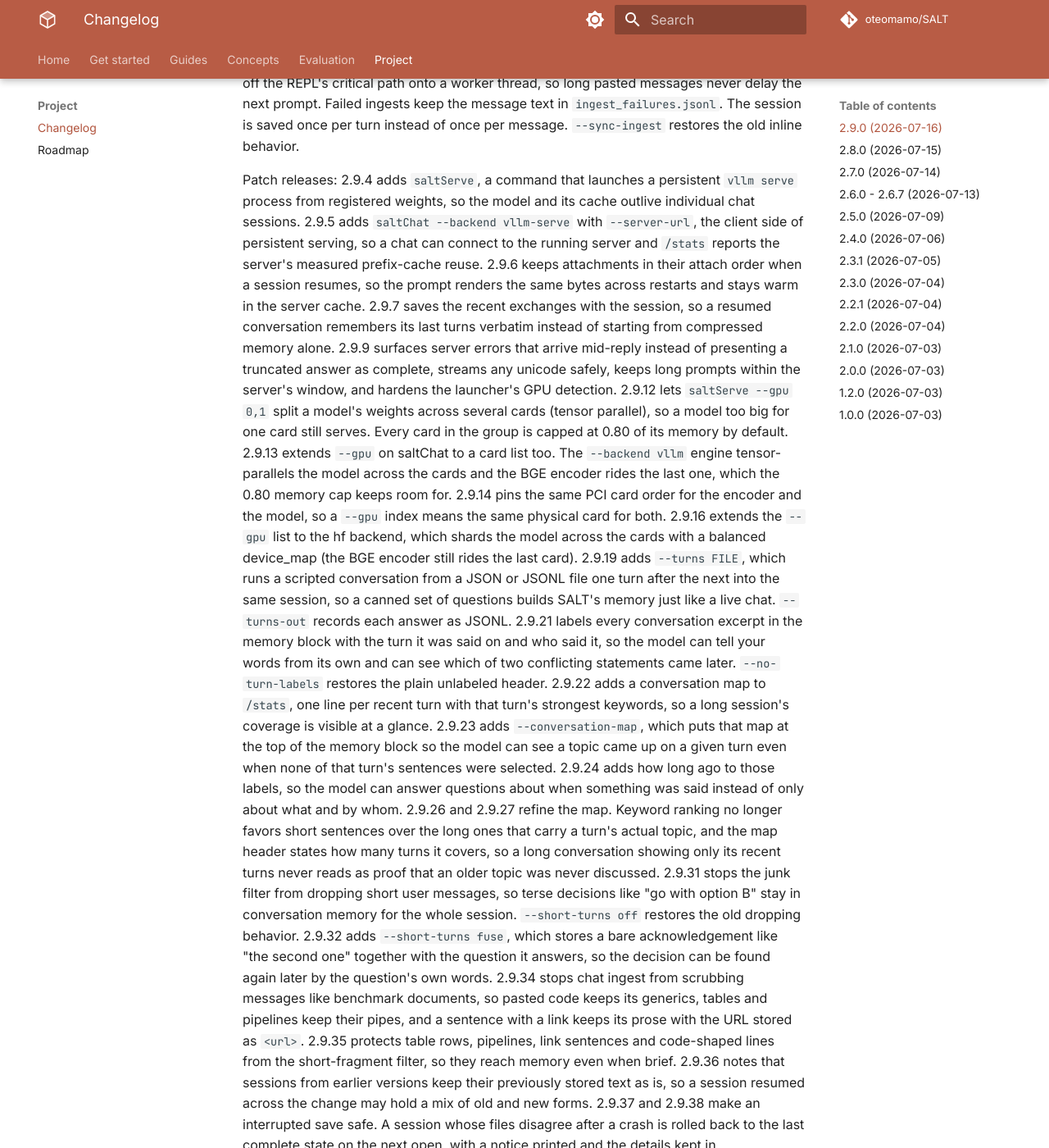
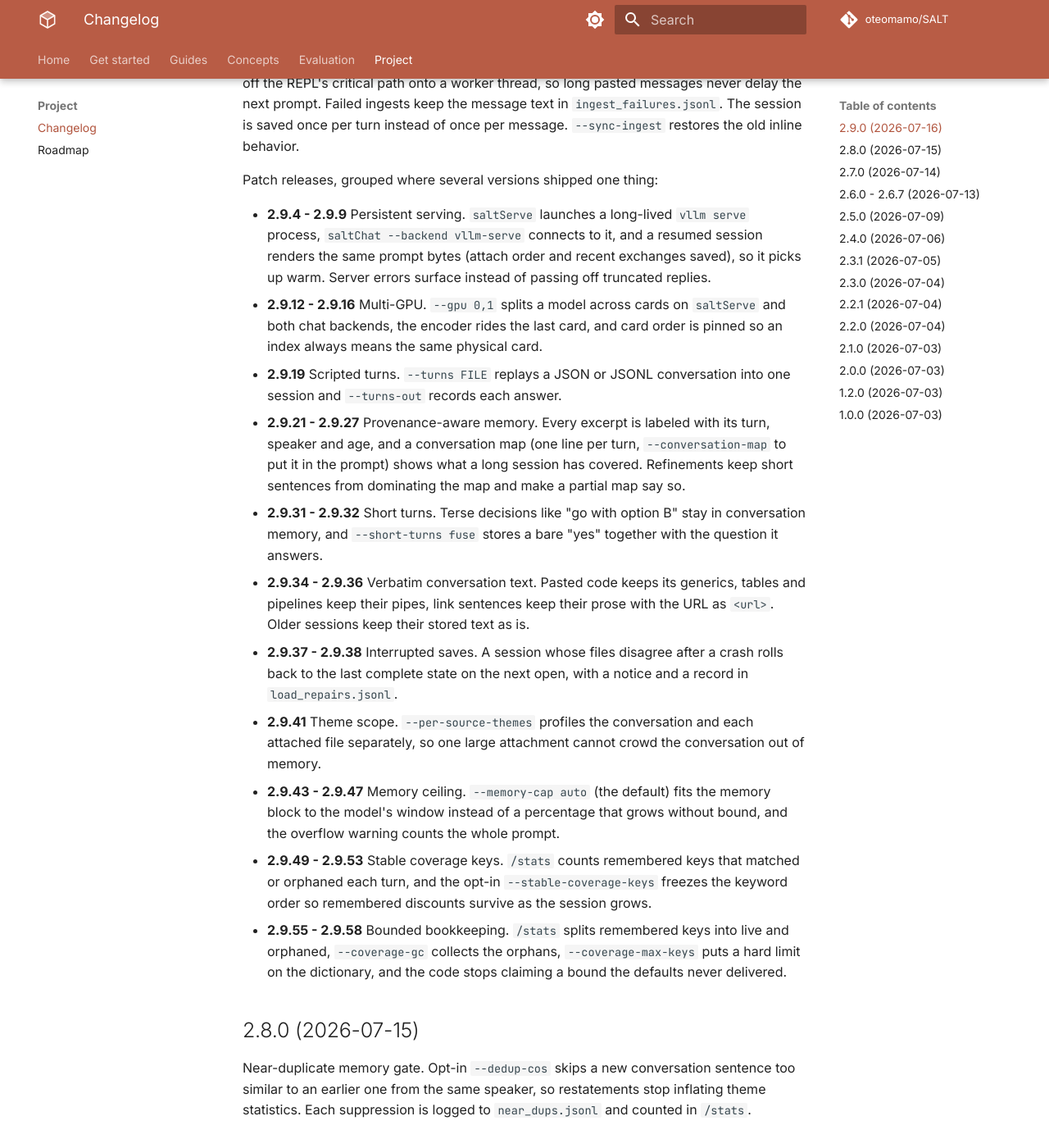
Before and after one commit to oteomamo/SALT, an MkDocs documentation site: the page built from docs/changelog.md, in a window 1280 px wide and 1400 px high, scrolled down 281 px. Shown: the whole window at 82% size. Built offline with MkDocs 1.6.1 and Material for MkDocs 9.7.7, drawn with Linux system fonts in a browser that asks for light colours; comment, search, counter and statistics services are not loaded; the version menu is left out; some of the changed text lies outside the part shown.

Commit message:
v2.9.69 docs site: changelog patch releases become a grouped list
The 2.9 section had grown into one 85-line prose block. Patch
releases are now a bulleted list, one entry per topic with the
version range in front, grouped where several versions shipped one
thing, each entry a couple of lines. Milestone sections keep their
one-heading-per-version shape. Verified with python
scripts/style_gate.py and mkdocs build --strict.

```diff
--- a/docs/changelog.md
+++ b/docs/changelog.md
@@ -11,91 +11,49 @@ pasted messages never delay the next prompt. Failed ingests keep the message
 text in `ingest_failures.jsonl`. The session is saved once per turn instead
 of once per message. `--sync-ingest` restores the old inline behavior.
 
-Patch releases: 2.9.4 adds `saltServe`, a command that launches a
-persistent `vllm serve` process from registered weights, so the model and
-its cache outlive individual chat sessions. 2.9.5 adds
-`saltChat --backend vllm-serve` with `--server-url`, the client side of
-persistent serving, so a chat can connect to the running server and
-`/stats` reports the server's measured prefix-cache reuse. 2.9.6 keeps
-attachments in their attach order when a session resumes, so the prompt
-renders the same bytes across restarts and stays warm in the server
-cache. 2.9.7 saves the recent exchanges with the session, so a resumed
-conversation remembers its last turns verbatim instead of starting from
-compressed memory alone. 2.9.9 surfaces server errors that arrive
-mid-reply instead of presenting a truncated answer as complete, streams
-any unicode safely, keeps long prompts within the server's window, and
-hardens the launcher's GPU detection. 2.9.12 lets `saltServe --gpu 0,1`
-split a model's weights across several cards (tensor parallel), so a model
-too big for one card still serves. Every card in the group is capped at
-0.80 of its memory by default. 2.9.13 extends `--gpu` on saltChat to a
-card list too. The `--backend vllm` engine tensor-parallels the model
-across the cards and the BGE encoder rides the last one, which the 0.80
-memory cap keeps room for. 2.9.14 pins the same PCI card order for the
-encoder and the model, so a `--gpu` index means the same physical card
-for both. 2.9.16 extends the `--gpu` list to the hf backend, which shards
-the model across the cards with a balanced device_map (the BGE encoder
-still rides the last card). 2.9.19 adds `--turns FILE`, which runs a
-scripted conversation from a JSON or JSONL file one turn after the next
-into the same session, so a canned set of questions builds SALT's memory
-just like a live chat. `--turns-out` records each answer as JSONL. 2.9.21
-labels every conversation excerpt in the memory block with the turn it was
-said on and who said it, so the model can tell your words from its own and
-can see which of two conflicting statements came later.
-`--no-turn-labels` restores the plain unlabeled header. 2.9.22 adds a
-conversation map to `/stats`, one line per recent turn with that turn's
-strongest keywords, so a long session's coverage is visible at a glance.
-2.9.23 adds `--conversation-map`, which puts that map at the top of the
-memory block so the model can see a topic came up on a given turn even
-when none of that turn's sentences were selected. 2.9.24 adds how long ago
-to those labels, so the model can answer questions about when something
-was said instead of only about what and by whom. 2.9.26 and 2.9.27 refine
-the map. Keyword ranking no longer favors short sentences over the long
-ones that carry a turn's actual topic, and the map header states how many
-turns it covers, so a long conversation showing only its recent turns
-never reads as proof that an older topic was never discussed. 2.9.31
-stops the junk filter from dropping short user messages, so terse
-decisions like "go with option B" stay in conversation memory for the
-whole session. `--short-turns off` restores the old dropping behavior.
-2.9.32 adds `--short-turns fuse`, which stores a bare acknowledgement
-like "the second one" together with the question it answers, so the
-decision can be found again later by the question's own words. 2.9.34
-stops chat ingest from scrubbing messages like benchmark documents, so
-pasted code keeps its generics, tables and pipelines keep their pipes,
-and a sentence with a link keeps its prose with the URL stored as
-`<url>`. 2.9.35 protects table rows, pipelines, link sentences and
-code-shaped lines from the short-fragment filter, so they reach memory
-even when brief. 2.9.36 notes that sessions from earlier versions keep
-their previously stored text as is, so a session resumed across the
-change may hold a mix of old and new forms. 2.9.37 and 2.9.38 make an
-interrupted save safe. A session whose files disagree after a crash is
-rolled back to the last complete state on the next open, with a notice
-printed and the details kept in `load_repairs.jsonl`. Before this, such
-a session loaded silently and scored every later sentence against the
-wrong stored vector for the rest of its life. 2.9.41 adds
-`--per-source-themes`, which profiles the conversation and each
-attached file separately, so one large attachment can no longer crowd
-the conversation's own topics out of memory selection. 2.9.43 through
-2.9.47 stop the memory block from growing without bound. It was sized
-as a fixed percentage of an ever-growing memory, so a long session or
-a big attachment eventually overflowed the prompt and truncation ate
-the system prompt first. The block is now capped to what fits the
-model's window (`--memory-cap auto`, the default, with `off` restoring
-the old sizing), and the overflow warning counts the whole prompt and
-says which part is too big. 2.9.49 through 2.9.53 take on the memory
-tree's deepest defect. The discounts that stop SALT from repeating
-itself are keyed to branches of a tree that is rebuilt every turn, and
-as a conversation grows a branch could come back under a different
-keyword order, quietly detaching its discount. `/stats` now shows how
-many remembered keys matched or orphaned each turn, and the opt-in
-`--stable-coverage-keys` freezes the session's keyword order, keeps
-theme membership sticky while a discount is alive, and cleans up keys
-from before the flag, driving the orphan count to zero on the
-regression that reproduces the churn. 2.9.55 through 2.9.58 finish
-the boundedness story. `/stats` splits the remembered dictionary into
-live and orphaned keys, `--coverage-gc` collects orphans after a
-grace window, `--coverage-max-keys` puts a hard limit on the
-dictionary, and the code stops claiming a bound the defaults never
-delivered.
+Patch releases, grouped where several versions shipped one thing:
+
+- **2.9.4 - 2.9.9** Persistent serving. `saltServe` launches a
+  long-lived `vllm serve` process, `saltChat --backend vllm-serve`
+  connects to it, and a resumed session renders the same prompt bytes
+  (attach order and recent exchanges saved), so it picks up warm.
+  Server errors surface instead of passing off truncated replies.
+- **2.9.12 - 2.9.16** Multi-GPU. `--gpu 0,1` splits a model across
+  cards on `saltServe` and both chat backends, the encoder rides the
+  last card, and card order is pinned so an index always means the
+  same physical card.
+- **2.9.19** Scripted turns. `--turns FILE` replays a JSON or JSONL
+  conversation into one session and `--turns-out` records each answer.
+- **2.9.21 - 2.9.27** Provenance-aware memory. Every excerpt is labeled
+  with its turn, speaker and age, and a conversation map (one line per
+  turn, `--conversation-map` to put it in the prompt) shows what a long
+  session has covered. Refinements keep short sentences from dominating
+  the map and make a partial map say so.
+- **2.9.31 - 2.9.32** Short turns. Terse decisions like "go with
+  option B" stay in conversation memory, and `--short-turns fuse`
+  stores a bare "yes" together with the question it answers.
+- **2.9.34 - 2.9.36** Verbatim conversation text. Pasted code keeps its
+  generics, tables and pipelines keep their pipes, link sentences keep
+  their prose with the URL as `<url>`. Older sessions keep their stored
+  text as is.
+- **2.9.37 - 2.9.38** Interrupted saves. A session whose files disagree
+  after a crash rolls back to the last complete state on the next open,
+  with a notice and a record in `load_repairs.jsonl`.
+- **2.9.41** Theme scope. `--per-source-themes` profiles the
+  conversation and each attached file separately, so one large
+  attachment cannot crowd the conversation out of memory.
+- **2.9.43 - 2.9.47** Memory ceiling. `--memory-cap auto` (the default)
+  fits the memory block to the model's window instead of a percentage
+  that grows without bound, and the overflow warning counts the whole
+  prompt.
+- **2.9.49 - 2.9.53** Stable coverage keys. `/stats` counts remembered
+  keys that matched or orphaned each turn, and the opt-in
+  `--stable-coverage-keys` freezes the keyword order so remembered
+  discounts survive as the session grows.
+- **2.9.55 - 2.9.58** Bounded bookkeeping. `/stats` splits remembered
+  keys into live and orphaned, `--coverage-gc` collects the orphans,
+  `--coverage-max-keys` puts a hard limit on the dictionary, and the
+  code stops claiming a bound the defaults never delivered.
 
 ## 2.8.0 (2026-07-15)
 
--- a/pyproject.toml
+++ b/pyproject.toml
@@ -4,7 +4,7 @@ build-backend = "setuptools.build_meta"
 
 [project]
 name = "salt"
-version = "2.9.68"
+version = "2.9.69"
 description = "SALT: Salience-Aware Lexical Trie for Long-Context Compression"
 readme = "README.md"
 license = "MIT"
```
